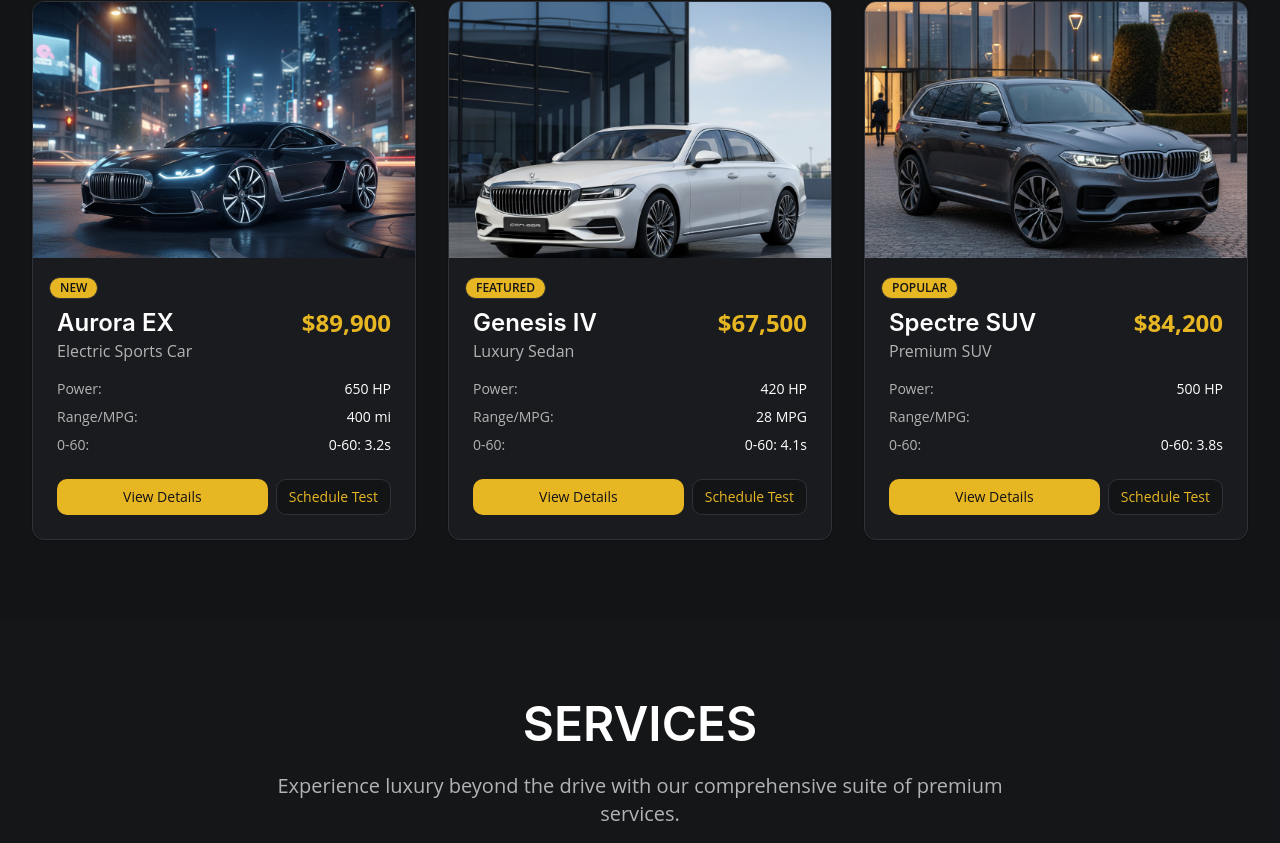
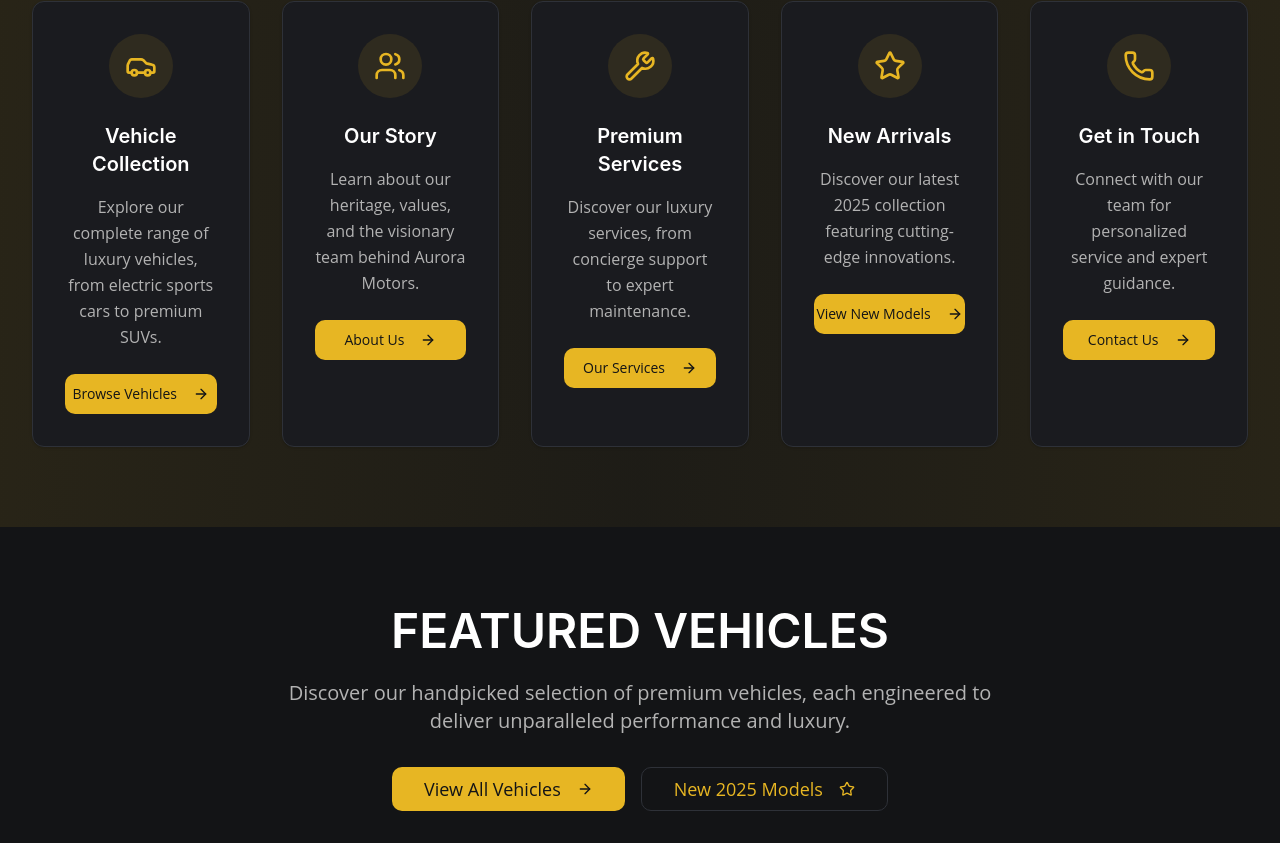
Before and after one commit to TNDIGITALMARK/622def26-2a9e-471b-8066-ac593fd942de, a Next.js app: page / in a window 1280 px wide. Shown: the part 1137-1980 px from the top of the page. Built offline with nearby package versions, Linux system fonts and the light colour scheme.

Commit message:
Phoenix AutoSave: 1 files updated (main branch)
Project: 622def26-2a9e-471b-8066-ac593fd942de
User: 2luDlbgjvhO32uRKNns0OwSKemA3
Tool: claude-code
Timestamp: 2025-09-24T04:31:01.067Z

Auto-generated by Phoenix AutoSave System - committed to main branch

```diff
--- a/src/app/page.tsx
+++ b/src/app/page.tsx
@@ -200,9 +200,11 @@ export default function HomePage() {
               collection of premium vehicles designed for the discerning driver.
             </p>
             <div className="flex flex-col sm:flex-row gap-4">
-              <Button size="lg" className="bg-accent text-accent-foreground hover:bg-accent/90 text-lg px-8 py-4">
+              <Button size="lg" className="bg-accent text-accent-foreground hover:bg-accent/90 text-lg px-8 py-4" asChild>
+                <Link href="/search">
                   View Models
                   <ArrowRight className="ml-2 w-5 h-5" />
+                </Link>
               </Button>
               <Button
                 size="lg"
@@ -218,6 +220,122 @@ export default function HomePage() {
         </div>
       </section>
 
+      {/* Quick Navigation Section */}
+      <section className="py-20 bg-gradient-to-r from-accent/10 via-accent/5 to-accent/10">
+        <div className="max-w-7xl mx-auto px-4 sm:px-6 lg:px-8">
+          <div className="text-center mb-16">
+            <h2 className="text-4xl sm:text-5xl font-bold text-foreground mb-6">
+              DISCOVER <span className="gold-text">AURORA MOTORS</span>
+            </h2>
+            <p className="text-xl text-muted-foreground max-w-3xl mx-auto">
+              Explore every aspect of our luxury automotive experience, from our vehicle collection to our premium services.
+            </p>
+          </div>
+
+          <div className="grid grid-cols-1 md:grid-cols-2 lg:grid-cols-5 gap-8">
+            <Card className="group bg-card border-border/20 hover:border-accent/50 transition-all duration-500 hover:transform hover:scale-105">
+              <CardContent className="p-8 text-center">
+                <div className="inline-flex items-center justify-center w-16 h-16 rounded-full bg-accent/10 text-accent group-hover:bg-accent group-hover:text-accent-foreground transition-all duration-500 mb-6">
+                  <Car className="w-8 h-8" />
+                </div>
+                <h3 className="text-xl font-bold text-foreground mb-4 group-hover:text-accent transition-colors">
+                  Vehicle Collection
+                </h3>
+                <p className="text-muted-foreground leading-relaxed mb-6">
+                  Explore our complete range of luxury vehicles, from electric sports cars to premium SUVs.
+                </p>
+                <Button className="bg-accent text-accent-foreground hover:bg-accent/90 w-full" asChild>
+                  <Link href="/search">
+                    Browse Vehicles
+                    <ArrowRight className="ml-2 w-4 h-4" />
+                  </Link>
+                </Button>
+              </CardContent>
+            </Card>
+
+            <Card className="group bg-card border-border/20 hover:border-accent/50 transition-all duration-500 hover:transform hover:scale-105">
+              <CardContent className="p-8 text-center">
+                <div className="inline-flex items-center justify-center w-16 h-16 rounded-full bg-accent/10 text-accent group-hover:bg-accent group-hover:text-accent-foreground transition-all duration-500 mb-6">
+                  <Users className="w-8 h-8" />
+                </div>
+                <h3 className="text-xl font-bold text-foreground mb-4 group-hover:text-accent transition-colors">
+                  Our Story
+                </h3>
+                <p className="text-muted-foreground leading-relaxed mb-6">
+                  Learn about our heritage, values, and the visionary team behind Aurora Motors.
+                </p>
+                <Button className="bg-accent text-accent-foreground hover:bg-accent/90 w-full" asChild>
+                  <Link href="/about">
+                    About Us
+                    <ArrowRight className="ml-2 w-4 h-4" />
+                  </Link>
+                </Button>
+              </CardContent>
+            </Card>
+
+            <Card className="group bg-card border-border/20 hover:border-accent/50 transition-all duration-500 hover:transform hover:scale-105">
+              <CardContent className="p-8 text-center">
+                <div className="inline-flex items-center justify-center w-16 h-16 rounded-full bg-accent/10 text-accent group-hover:bg-accent group-hover:text-accent-foreground transition-all duration-500 mb-6">
+                  <Wrench className="w-8 h-8" />
+                </div>
+                <h3 className="text-xl font-bold text-foreground mb-4 group-hover:text-accent transition-colors">
+                  Premium Services
+                </h3>
+                <p className="text-muted-foreground leading-relaxed mb-6">
+                  Discover our luxury services, from concierge support to expert maintenance.
+                </p>
+                <Button className="bg-accent text-accent-foreground hover:bg-accent/90 w-full" asChild>
+                  <Link href="/services">
+                    Our Services
+                    <ArrowRight className="ml-2 w-4 h-4" />
+                  </Link>
+                </Button>
+              </CardContent>
+            </Card>
+
+            <Card className="group bg-card border-border/20 hover:border-accent/50 transition-all duration-500 hover:transform hover:scale-105">
+              <CardContent className="p-8 text-center">
+                <div className="inline-flex items-center justify-center w-16 h-16 rounded-full bg-accent/10 text-accent group-hover:bg-accent group-hover:text-accent-foreground transition-all duration-500 mb-6">
+                  <Star className="w-8 h-8" />
+                </div>
+                <h3 className="text-xl font-bold text-foreground mb-4 group-hover:text-accent transition-colors">
+                  New Arrivals
+                </h3>
+                <p className="text-muted-foreground leading-relaxed mb-6">
+                  Discover our latest 2025 collection featuring cutting-edge innovations.
+                </p>
+                <Button className="bg-accent text-accent-foreground hover:bg-accent/90 w-full" asChild>
+                  <Link href="/new">
+                    View New Models
+                    <ArrowRight className="ml-2 w-4 h-4" />
+                  </Link>
+                </Button>
+              </CardContent>
+            </Card>
+
+            <Card className="group bg-card border-border/20 hover:border-accent/50 transition-all duration-500 hover:transform hover:scale-105">
+              <CardContent className="p-8 text-center">
+                <div className="inline-flex items-center justify-center w-16 h-16 rounded-full bg-accent/10 text-accent group-hover:bg-accent group-hover:text-accent-foreground transition-all duration-500 mb-6">
+                  <Phone className="w-8 h-8" />
+                </div>
+                <h3 className="text-xl font-bold text-foreground mb-4 group-hover:text-accent transition-colors">
+                  Get in Touch
+                </h3>
+                <p className="text-muted-foreground leading-relaxed mb-6">
+                  Connect with our team for personalized service and expert guidance.
+                </p>
+                <Button className="bg-accent text-accent-foreground hover:bg-accent/90 w-full" asChild>
+                  <Link href="/contact">
+                    Contact Us
+                    <ArrowRight className="ml-2 w-4 h-4" />
+                  </Link>
+                </Button>
+              </CardContent>
+            </Card>
+          </div>
+        </div>
+      </section>
+
       {/* Featured Vehicles Section */}
       <section className="py-20 bg-background">
         <div className="max-w-7xl mx-auto px-4 sm:px-6 lg:px-8">
@@ -225,10 +343,24 @@ export default function HomePage() {
             <h2 className="text-4xl sm:text-5xl font-bold text-foreground mb-6">
               FEATURED VEHICLES
             </h2>
-            <p className="text-xl text-muted-foreground max-w-3xl mx-auto">
+            <p className="text-xl text-muted-foreground max-w-3xl mx-auto mb-8">
               Discover our handpicked selection of premium vehicles,
               each engineered to deliver unparalleled performance and luxury.
             </p>
+            <div className="flex flex-col sm:flex-row gap-4 justify-center">
+              <Button size="lg" className="bg-accent text-accent-foreground hover:bg-accent/90 text-lg px-8 py-4" asChild>
+                <Link href="/search">
+                  View All Vehicles
+                  <ArrowRight className="ml-2 w-5 h-5" />
+                </Link>
+              </Button>
+              <Button size="lg" variant="outline" className="border-accent text-accent hover:bg-accent hover:text-accent-foreground text-lg px-8 py-4" asChild>
+                <Link href="/new">
+                  New 2025 Models
+                  <Star className="ml-2 w-5 h-5" />
+                </Link>
+              </Button>
+            </div>
           </div>
 
           <div className="grid grid-cols-1 md:grid-cols-3 gap-8">
@@ -305,9 +437,15 @@ export default function HomePage() {
             <h2 className="text-4xl sm:text-5xl font-bold text-foreground mb-6">
               SERVICES
             </h2>
-            <p className="text-xl text-muted-foreground max-w-3xl mx-auto">
+            <p className="text-xl text-muted-foreground max-w-3xl mx-auto mb-8">
               Experience luxury beyond the drive with our comprehensive suite of premium services.
             </p>
+            <Button size="lg" className="bg-accent text-accent-foreground hover:bg-accent/90 text-lg px-8 py-4" asChild>
+              <Link href="/services">
+                View All Services
+                <ArrowRight className="ml-2 w-5 h-5" />
+              </Link>
+            </Button>
           </div>
 
           <div className="grid grid-cols-1 md:grid-cols-3 gap-8">
@@ -338,9 +476,15 @@ export default function HomePage() {
             <h2 className="text-4xl sm:text-5xl font-bold text-foreground mb-6">
               WHY CHOOSE <span className="gold-text">AURORA MOTORS</span>
             </h2>
-            <p className="text-xl text-muted-foreground max-w-3xl mx-auto">
+            <p className="text-xl text-muted-foreground max-w-3xl mx-auto mb-8">
               When you choose Aurora Motors, you're not just buying a vehicle—you're investing in a legacy of excellence, innovation, and uncompromising luxury.
             </p>
+            <Button size="lg" variant="outline" className="border-accent text-accent hover:bg-accent hover:text-accent-foreground text-lg px-8 py-4" asChild>
+              <Link href="/about">
+                Learn Our Story
+                <ArrowRight className="ml-2 w-5 h-5" />
+              </Link>
+            </Button>
           </div>
 
           <div className="grid grid-cols-1 md:grid-cols-2 lg:grid-cols-4 gap-8">
@@ -494,38 +638,71 @@ export default function HomePage() {
         </div>
       </section>
 
-      {/* Contact Information */}
+      {/* Contact Information & CTA */}
       <section className="py-20 bg-background border-t border-border/20">
         <div className="max-w-7xl mx-auto px-4 sm:px-6 lg:px-8">
-          <div className="text-center">
-            <h2 className="text-3xl font-bold text-foreground mb-8">
-              CONTACT INFORMATION
+          <div className="text-center mb-12">
+            <h2 className="text-4xl font-bold text-foreground mb-6">
+              READY TO <span className="gold-text">EXPERIENCE LUXURY?</span>
             </h2>
+            <p className="text-xl text-muted-foreground mb-8 max-w-3xl mx-auto">
+              Take the next step in your luxury automotive journey. Contact us today or visit one of our premium showrooms.
+            </p>
+            <div className="flex flex-col sm:flex-row gap-4 justify-center mb-16">
+              <Button size="lg" className="bg-accent text-accent-foreground hover:bg-accent/90 text-lg px-8 py-4" asChild>
+                <Link href="/contact">
+                  Contact Us
+                  <ArrowRight className="ml-2 w-5 h-5" />
+                </Link>
+              </Button>
+              <Button size="lg" variant="outline" className="border-accent text-accent hover:bg-accent hover:text-accent-foreground text-lg px-8 py-4" asChild>
+                <Link href="/search">
+                  Explore Vehicles
+                  <Car className="ml-2 w-5 h-5" />
+                </Link>
+              </Button>
+            </div>
+          </div>
+
           <div className="grid grid-cols-1 md:grid-cols-3 gap-8 text-center">
             <div>
               <h3 className="text-xl font-semibold gold-text mb-2">Visit Us</h3>
-                <p className="text-muted-foreground">
+              <p className="text-muted-foreground mb-4">
                 123 Luxury Drive<br />
                 Premium District<br />
                 New York, NY 10001
               </p>
+              <Button variant="outline" size="sm" className="border-accent/20 text-accent hover:bg-accent hover:text-accent-foreground" asChild>
+                <Link href="/contact">
+                  View All Locations
+                </Link>
+              </Button>
             </div>
             <div>
               <h3 className="text-xl font-semibold gold-text mb-2">Call Us</h3>
-                <p className="text-muted-foreground">
+              <p className="text-muted-foreground mb-4">
                 Sales: (555) 123-4567<br />
                 Service: (555) 123-4568<br />
                 Mon-Sat: 9AM-8PM
               </p>
+              <Button variant="outline" size="sm" className="border-accent/20 text-accent hover:bg-accent hover:text-accent-foreground" asChild>
+                <Link href="/services">
+                  Schedule Service
+                </Link>
+              </Button>
             </div>
             <div>
               <h3 className="text-xl font-semibold gold-text mb-2">Follow Us</h3>
-                <p className="text-muted-foreground">
+              <p className="text-muted-foreground mb-4">
                 @auroramotors<br />
                 Stay updated with our latest models<br />
                 and exclusive events
               </p>
-              </div>
+              <Button variant="outline" size="sm" className="border-accent/20 text-accent hover:bg-accent hover:text-accent-foreground" asChild>
+                <Link href="/about">
+                  Our Story
+                </Link>
+              </Button>
             </div>
           </div>
         </div>
```
Lines whose indentation alone changed are shown as unchanged.
